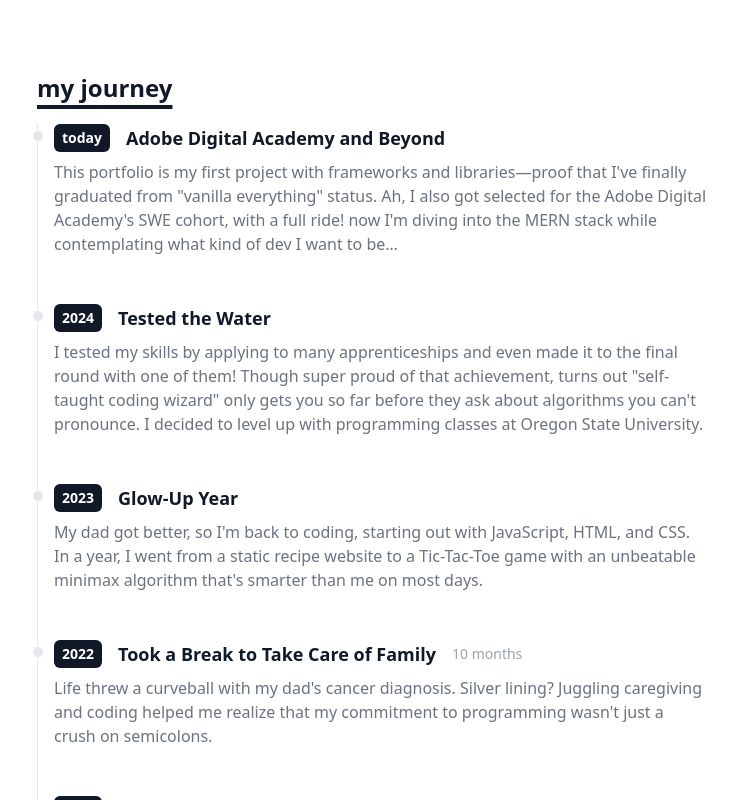
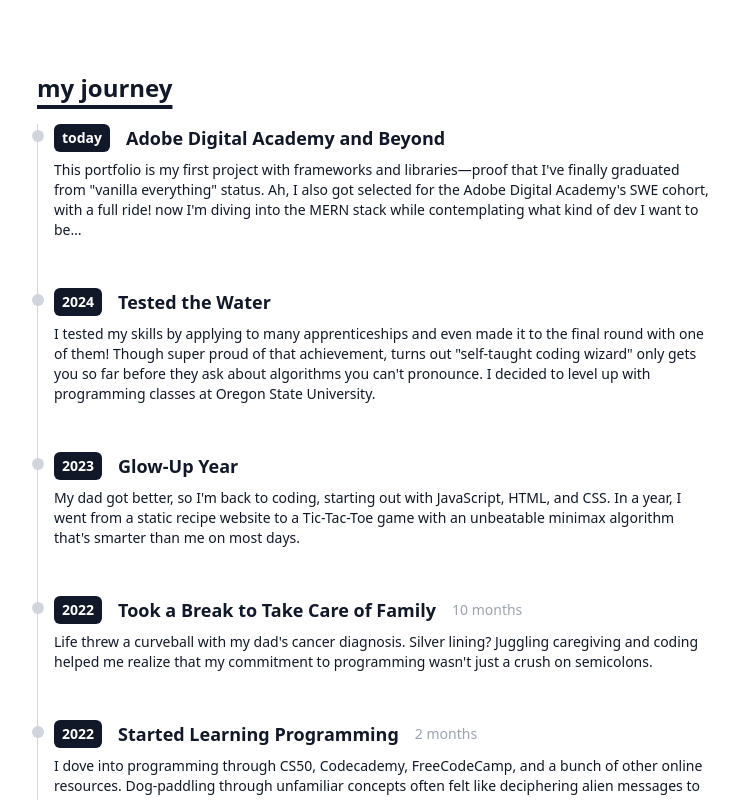
Before and after one commit to quandaworld/personal-portfolio, a React (Vite) app: page / in a window 1280 px wide. Shown: the part 1520-2320 px from the top of the page, without its empty margins (267-1006 px from the left). Built offline with nearby package versions, Linux system fonts and the light colour scheme.

Commit message:
Update timeline styling

```diff
--- a/src/components/TimelineItem.jsx
+++ b/src/components/TimelineItem.jsx
@@ -2,21 +2,21 @@ import React from 'react';
 
 function TimelineItem({ year, title, duration, details }) {
   return (
-    <ol className='flex flex-col md:flex-row relative border-l border-gray-200 dark:border-gray-700'>
+    <ol className='flex flex-col md:flex-row relative border-l border-gray-300 dark:border-gray-400'>
       <li className='mb-10 ml-4'>
-        <div className="absolute w-3 h-3 bg-gray-200 rounded-full mt-1.5 -left-1.5 border border-white dark:border-gray-900 dark:bg-gray-700"/>
+        <div className="absolute w-3 h-3 bg-gray-300 rounded-full mt-1.5 -left-1.5 dark:bg-gray-400"/>
         <p className='flex flex-wrap gap-4 flex-row items-center justify-start text-xs md:text-sm'>
-          <span className='inline-block px-2 py-1 font-semibold text-white dark:text-gray-900 bg-gray-900 dark:bg-white rounded-md'>
+          <span className='inline-block px-2 py-1 font-semibold text-white dark:text-gray-900 bg-gray-900 dark:bg-amber-100 rounded-md'>
             {year}
           </span>
-          <h3 className='text-lg font-semibold text-gray-900 dark:text-white'>
+          <h3 className='text-lg font-semibold text-gray-900 dark:text-amber-50'>
             {title}
           </h3>
-          <div className="my-1 text-sm font-normal leading-none text-gray-400 dark:text-gray-500">
+          <div className="my-1 text-sm font-normal leading-none text-gray-400 dark:text-gray-400">
             {duration}
           </div>
         </p>
-        <p className='my-2 text-base font-normal text-gray-500 dark:text-gray-400'>
+        <p className='my-2 text-sm font-extralight text-gray-900 dark:text-amber-50'>
           {details}
         </p>
       </li>
```
